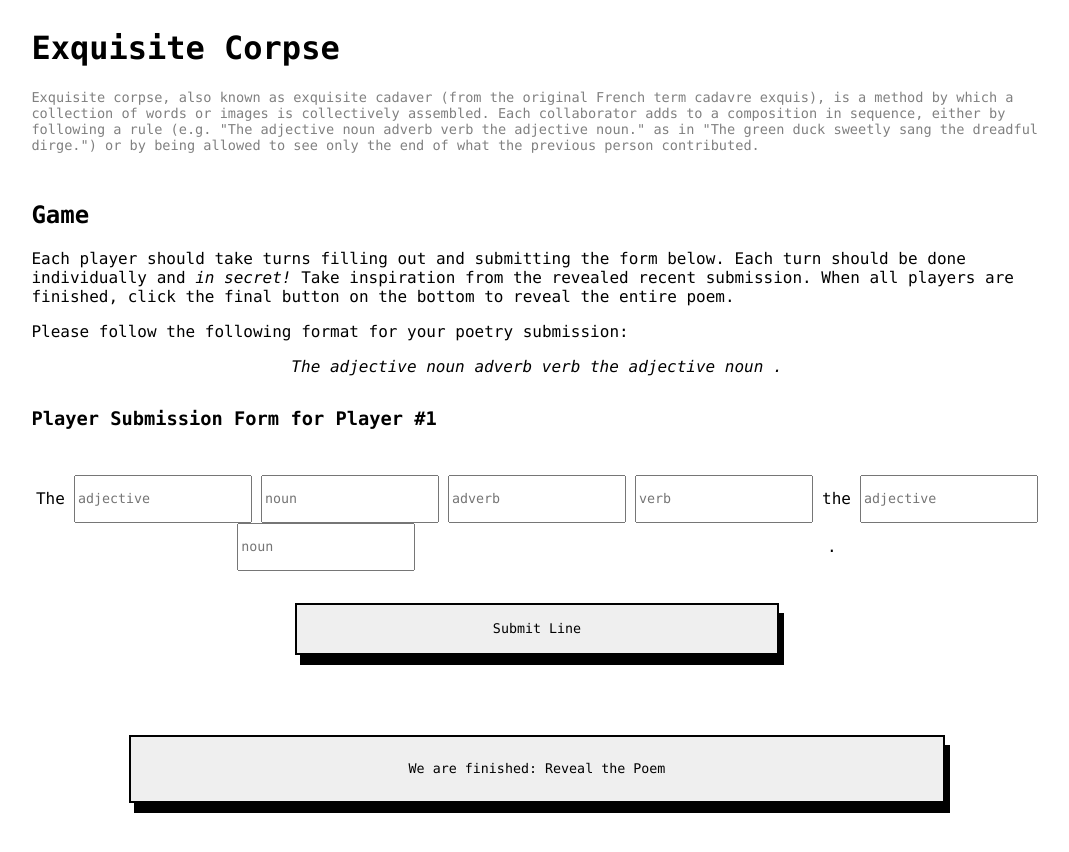
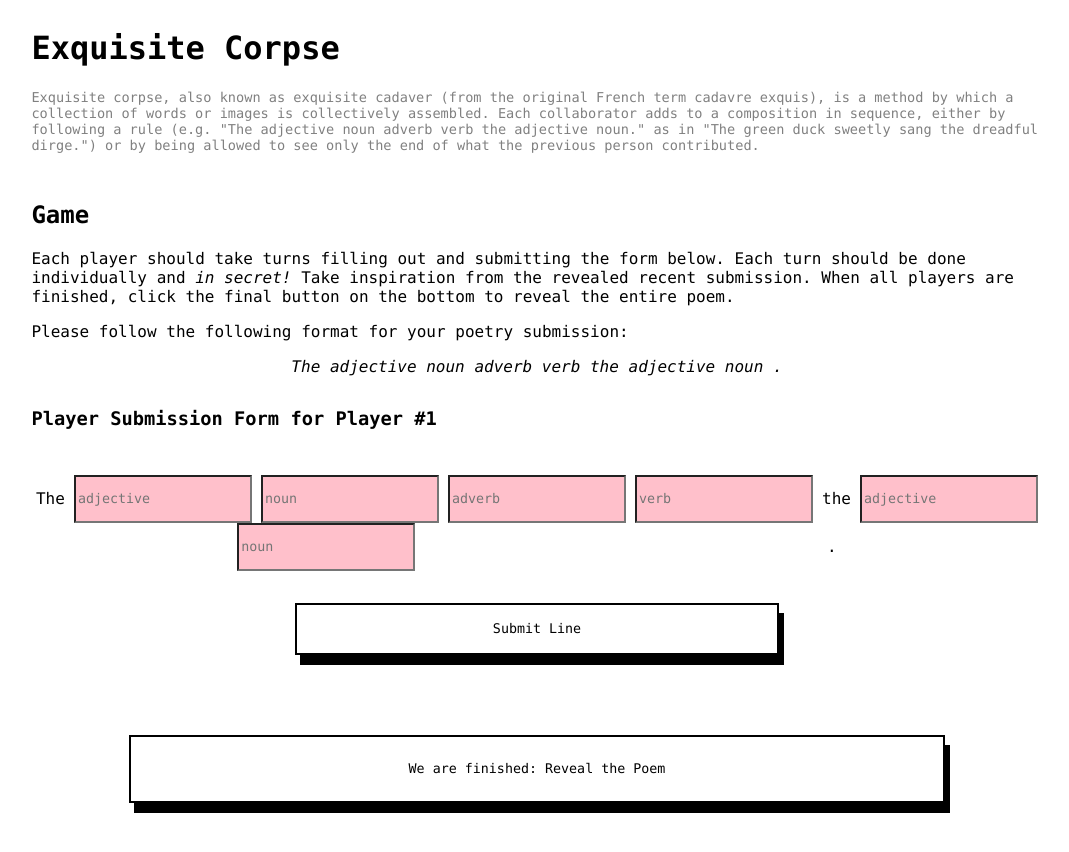
Before and after one commit to AdaGold/exquisite-react, a React (Create React App) app: page / in a window 1280 px wide. Shown: the top 852 px of the page, without its empty margins (103-1172 px from the left). Built offline with nearby package versions, Linux system fonts and the light colour scheme.

Commit message:
add conditional styles for invalid form inputs ala adv forms baybee

```diff
--- /dev/null
+++ b/src/components/PoemInput.css
@@ -0,0 +1,3 @@
+.PoemInput__input.invalid {
+  background-color: pink;
+}
--- a/src/components/PoemInput.js
+++ b/src/components/PoemInput.js
@@ -1,6 +1,11 @@
 import React from 'react';
+import './PoemInput.css';
 
 const PoemInput = (props) => {
+
+  const isValid = () => {
+    return props.value.length;
+  }
 
   return (
     <input
@@ -8,7 +13,7 @@ const PoemInput = (props) => {
       value={ props.value }
       onChange={ (e) => { props.onPoemInputChange(e.target.value, props.inputId) } }
       type="text"
-      className="PoemInput"
+      className={isValid() ? "PoemInput__input" : "PoemInput__input invalid"}
     />
   );
 }
--- a/src/index.css
+++ b/src/index.css
@@ -1,6 +1,7 @@
 body, input {
   font-family: source-code-pro, Menlo, Monaco, Consolas, "Courier New",
     monospace;
+  background-color: white;
 }
 
 input {
```
